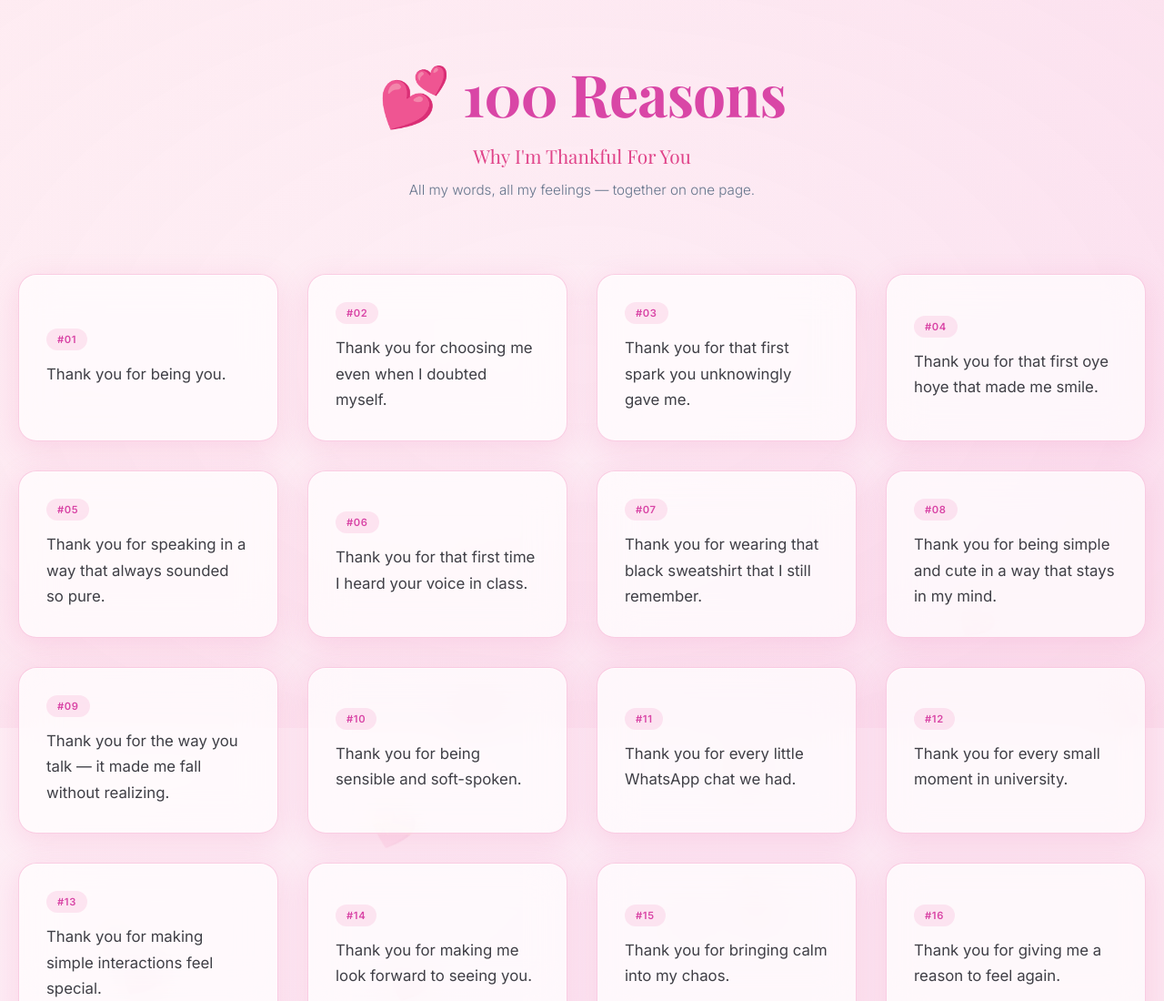
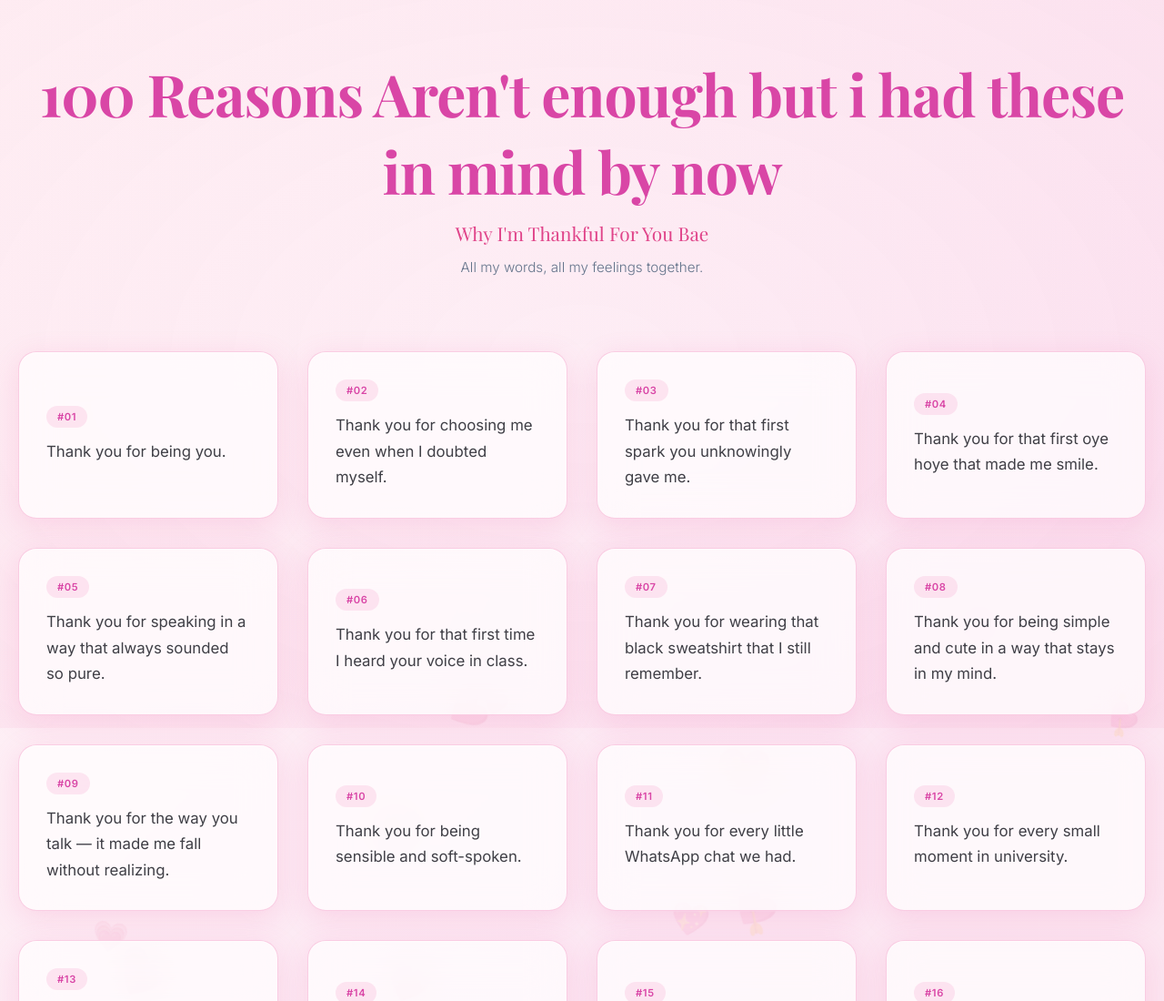
Before and after one commit to sarmadnadeem727-cpu/sam, a plain HTML site: page index.html in a window 1280 px wide. Shown: the top 1100 px of the page at 91% size. Drawn offline with nearby package versions, Linux system fonts and the light colour scheme.

Commit message:
Update index.html

```diff
--- a/index.html
+++ b/index.html
@@ -69,9 +69,9 @@
     <div class="bg-hearts" id="heartsContainer"></div>
     <div class="container">
         <header>
-            <h1>💕 100 Reasons</h1>
-            <p class="subtitle">Why I'm Thankful For You</p>
-            <p class="tagline">All my words, all my feelings — together on one page.</p>
+            <h1>100 Reasons Aren't enough but i had these in mind by now</h1>
+            <p class="subtitle">Why I'm Thankful For You Bae</p>
+            <p class="tagline">All my words, all my feelings together.</p>
         </header>
         <div class="reasons-grid" id="reasonsGrid"></div>
         <footer>
@@ -210,4 +210,5 @@
         window.addEventListener('load', () => { createFloatingHearts(); renderReasons(); });
     </script>
 </body>
+
 </html>
```
